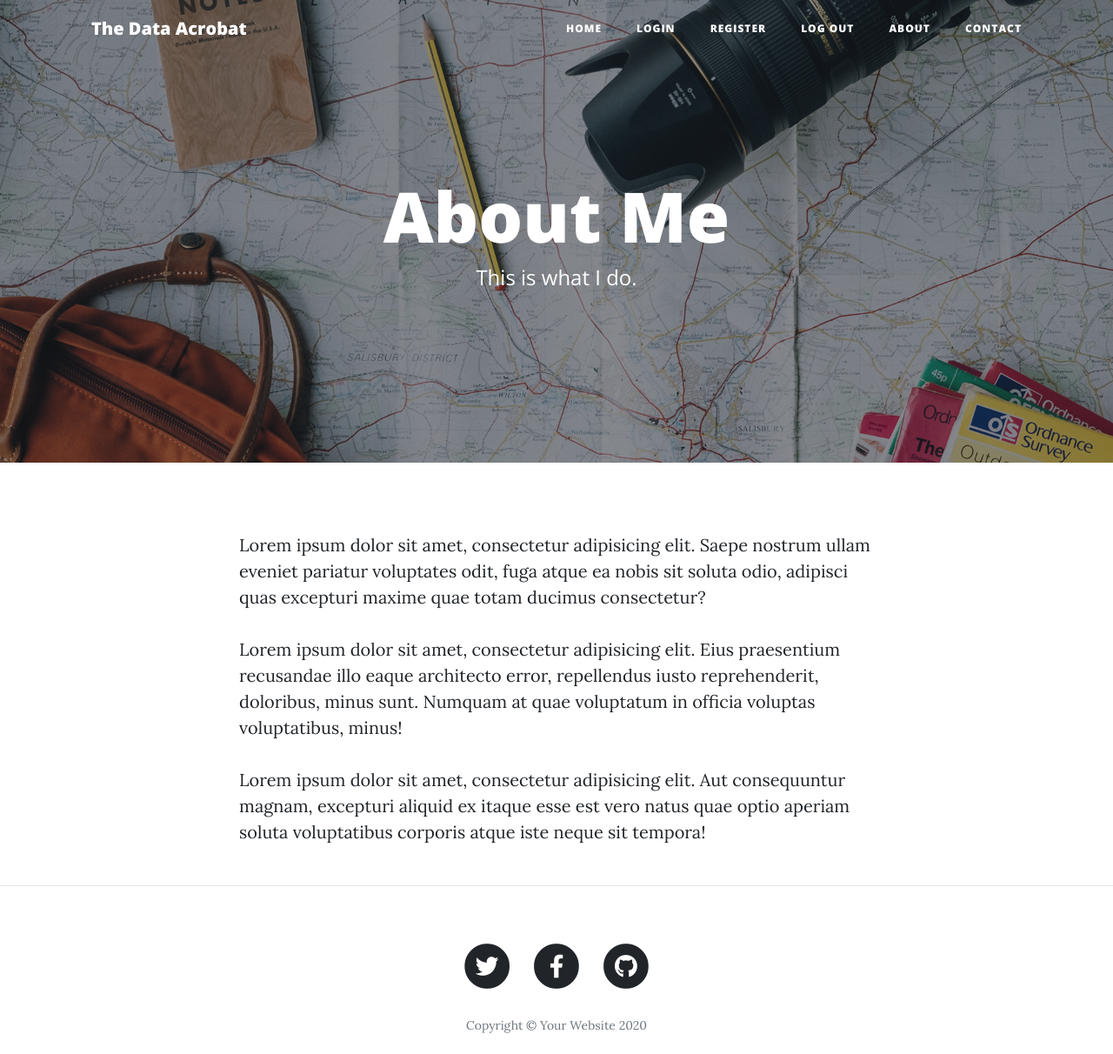
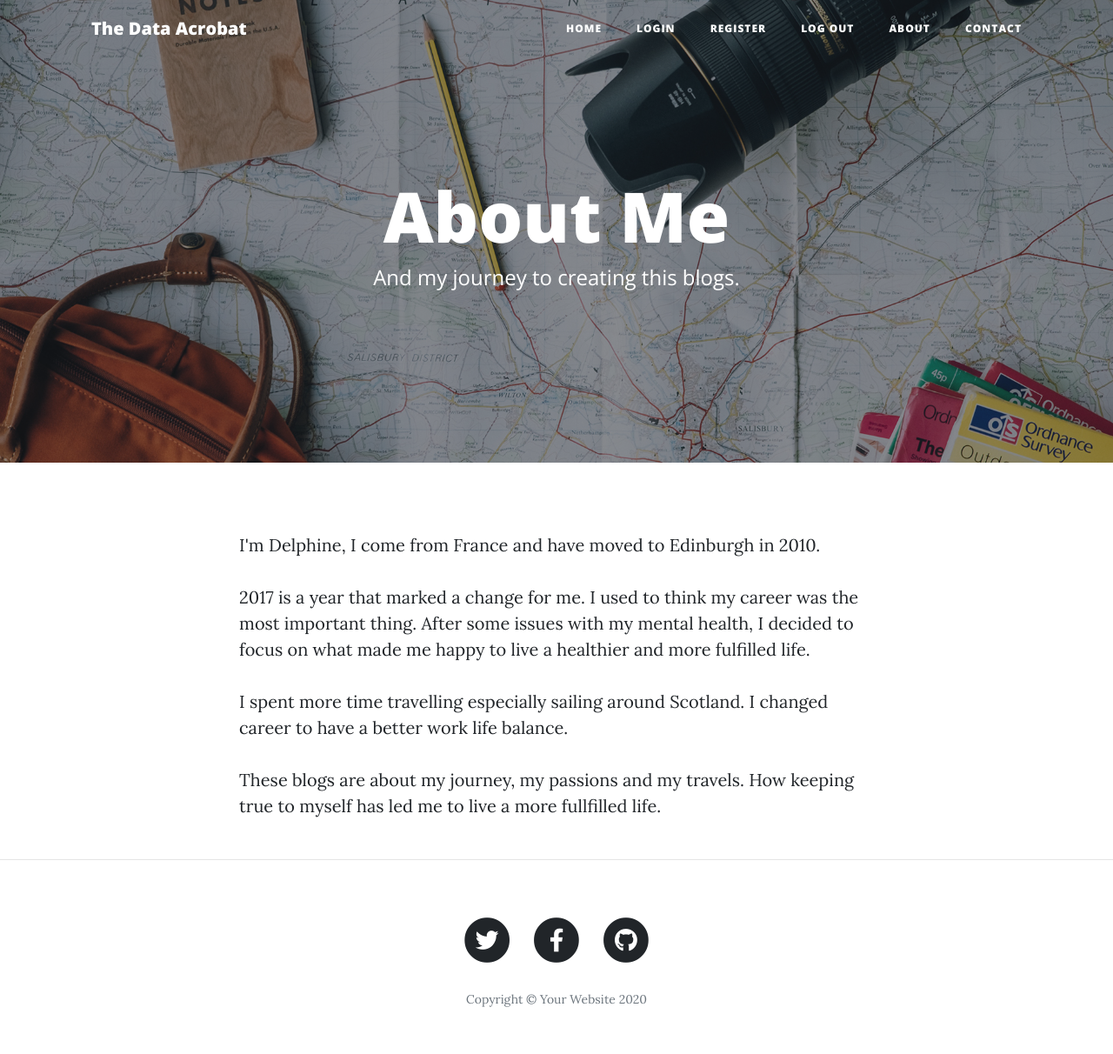
Before and after one commit to elphie1185/dataAcrobatBlog, a Flask app: page /about in a window 1280 px wide. Shown: the top 1212 px of the page at 87% size. After the commit the page ends 1158 px from the top, so only its background shows below. Run offline with Flask 2, Linux system fonts and the light colour scheme; some libraries are stand-ins or nearby versions.

Commit message:
Fill in the about me page

```diff
--- a/templates/about.html
+++ b/templates/about.html
@@ -1,14 +1,14 @@
 {% include "header.html" %}
 
   <!-- Page Header -->
-  <header class="masthead" style="background-image: url({{ url_for('static', filename='img/about-bg.jpg')}})">
+  <header class="masthead" style="background-image: url({{ url_for('static', filename='img/about-bg.jpg')}} )">
     <div class="overlay"></div>
     <div class="container">
       <div class="row">
         <div class="col-lg-8 col-md-10 mx-auto">
           <div class="page-heading">
             <h1>About Me</h1>
-            <span class="subheading">This is what I do.</span>
+            <span class="subheading">And my journey to creating this blogs.</span>
           </div>
         </div>
       </div>
@@ -19,9 +19,10 @@
   <div class="container">
     <div class="row">
       <div class="col-lg-8 col-md-10 mx-auto">
-        <p>Lorem ipsum dolor sit amet, consectetur adipisicing elit. Saepe nostrum ullam eveniet pariatur voluptates odit, fuga atque ea nobis sit soluta odio, adipisci quas excepturi maxime quae totam ducimus consectetur?</p>
-        <p>Lorem ipsum dolor sit amet, consectetur adipisicing elit. Eius praesentium recusandae illo eaque architecto error, repellendus iusto reprehenderit, doloribus, minus sunt. Numquam at quae voluptatum in officia voluptas voluptatibus, minus!</p>
-        <p>Lorem ipsum dolor sit amet, consectetur adipisicing elit. Aut consequuntur magnam, excepturi aliquid ex itaque esse est vero natus quae optio aperiam soluta voluptatibus corporis atque iste neque sit tempora!</p>
+        <p>I'm Delphine, I come from France and have moved to Edinburgh in 2010.</p>
+        <p>2017 is a year that marked a change for me. I used to think my career was the most important thing. After some issues with my mental health, I decided to focus on what made me happy to live a healthier and more fulfilled life.</p>
+        <p>I spent more time travelling especially sailing around Scotland. I changed career to have a better work life balance.</p>
+        <p>These blogs are about my journey, my passions and my travels. How keeping true to myself has led me to live a more fullfilled life.</p>
       </div>
     </div>
   </div>
```
